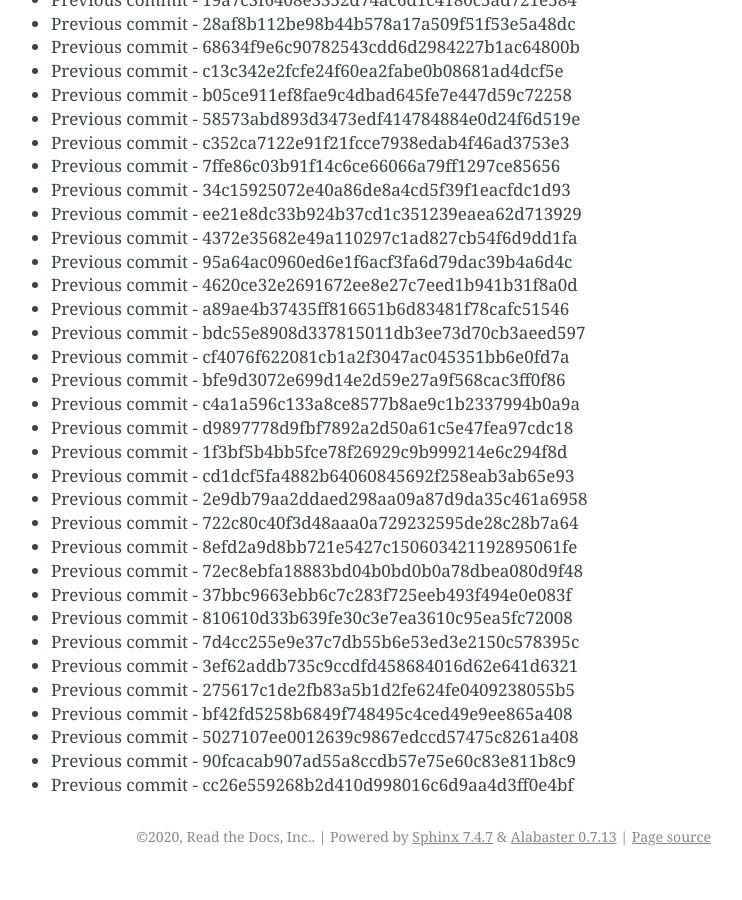
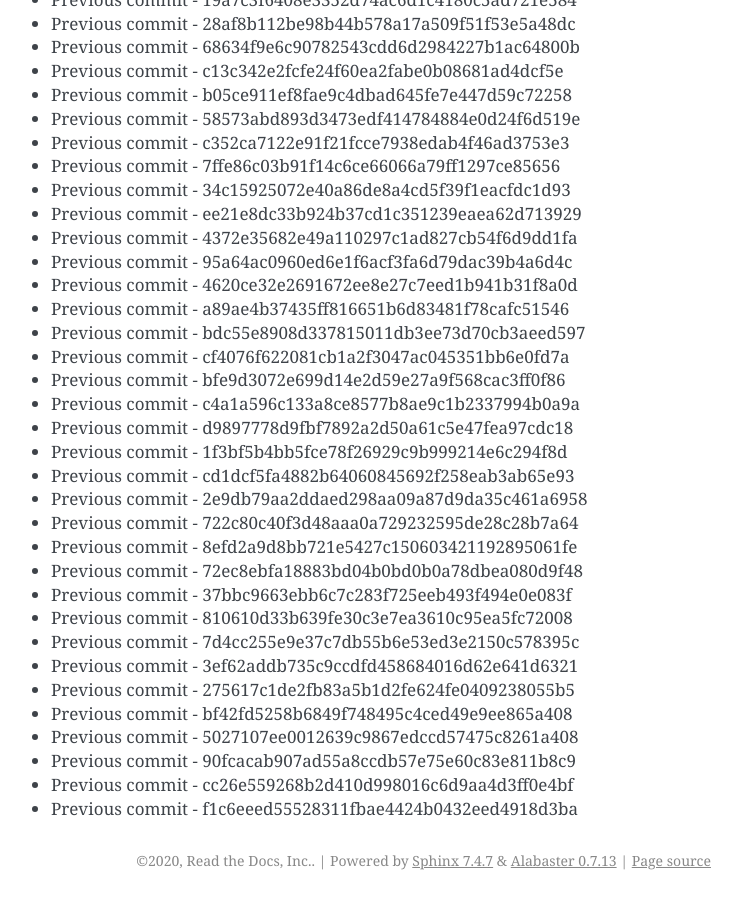
Before and after one commit to readthedocs/rtd-git-stresstest, a Sphinx documentation site: the page built from docs/updates.rst, in a window 1280 px wide and 900 px high, scrolled down 49368 px. Shown: the whole window, without its empty margins (399-1141 px from the left). Built offline with Sphinx 7.4.7, drawn with Linux system fonts in a browser that asks for light colours; before the commit the page ends 50244 px from its top, so only the background shows below that.

Commit message:
Generating commit from previous: f1c6eeed55528311fbae4424b0432eed4918d3ba

```diff
--- a/docs/updates.rst
+++ b/docs/updates.rst
@@ -2106,3 +2106,4 @@ It can be tested for any performance characteristics.
 * Previous commit - 5027107ee0012639c9867edccd57475c8261a408
 * Previous commit - 90fcacab907ad55a8ccdb57e75e60c83e811b8c9
 * Previous commit - cc26e559268b2d410d998016c6d9aa4d3ff0e4bf
+* Previous commit - f1c6eeed55528311fbae4424b0432eed4918d3ba
```
